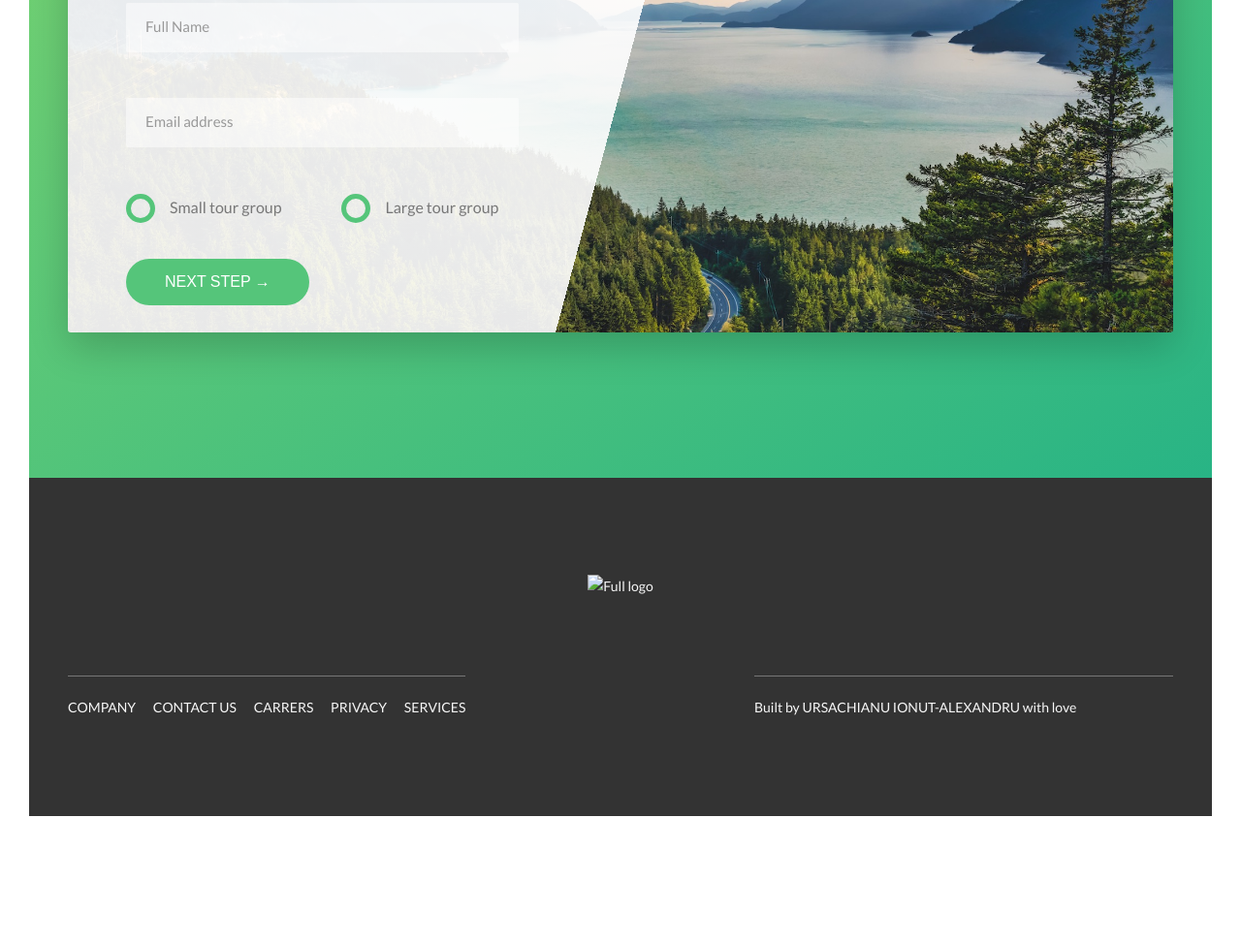
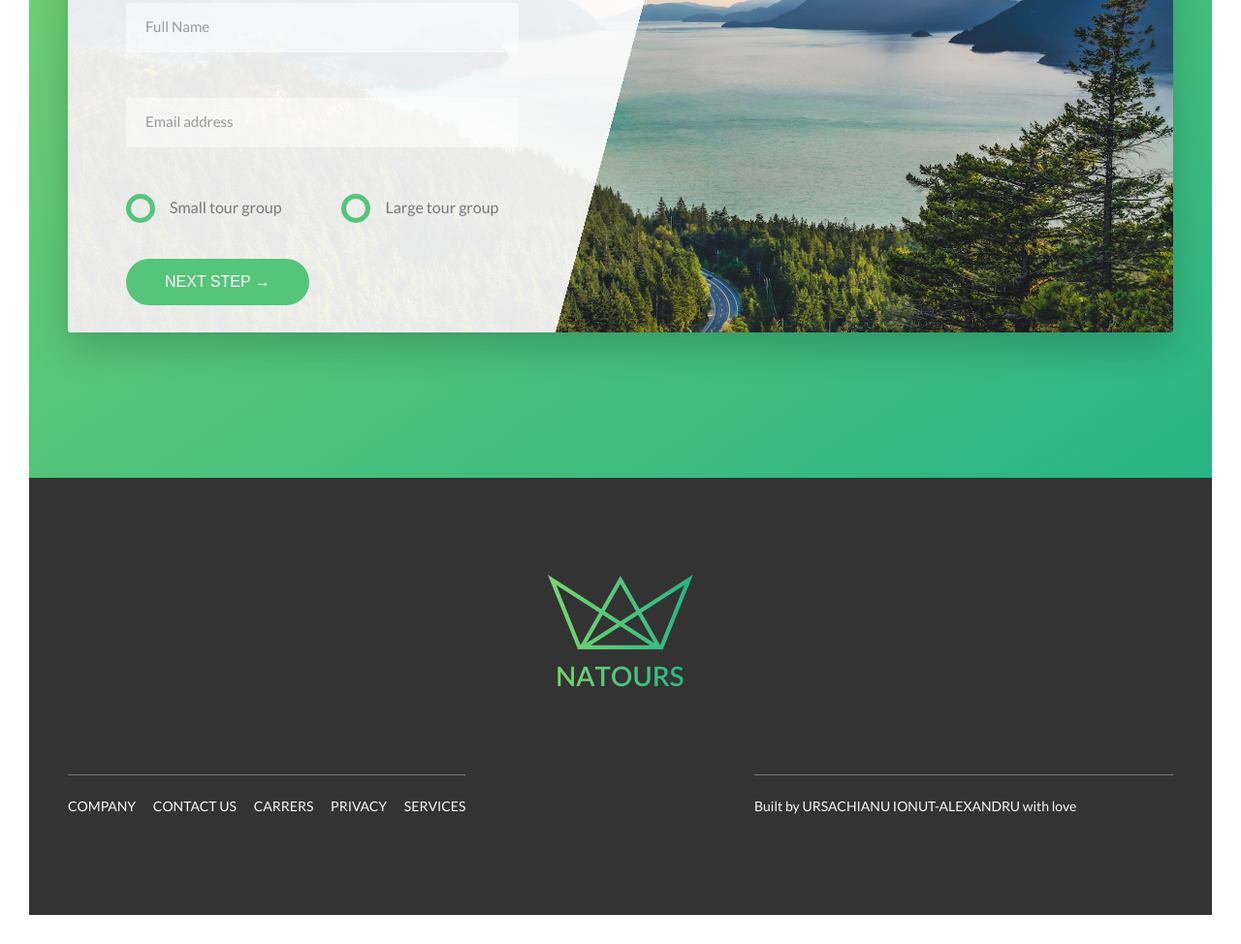
Before and after one commit to lebocow/Natours, a website: page index.html in a window 1280 px wide. Shown: the part 4889-5863 px from the top of the page at 97% size. Before the commit the page ends 5761 px from the top, so only its background shows below. Drawn offline with nearby package versions, Linux system fonts and the light colour scheme; files that its build step writes are made by us from their sources; the site is published under a folder, as on GitHub Pages, so addresses that start at the root find nothing.

Commit message:
Minor footer logo fix

```diff
--- a/index.html
+++ b/index.html
@@ -377,11 +377,7 @@
 
     <footer class="footer">
       <div class="footer__logo-box">
-        <img
-          src="/img/logo-green-2x.png"
-          alt="Full logo"
-          class="footer__logo"
-        />
+        <img src="img/logo-green-2x.png" alt="Full logo" class="footer__logo" />
       </div>
       <div class="row">
         <div class="col-1-of-2">
```
